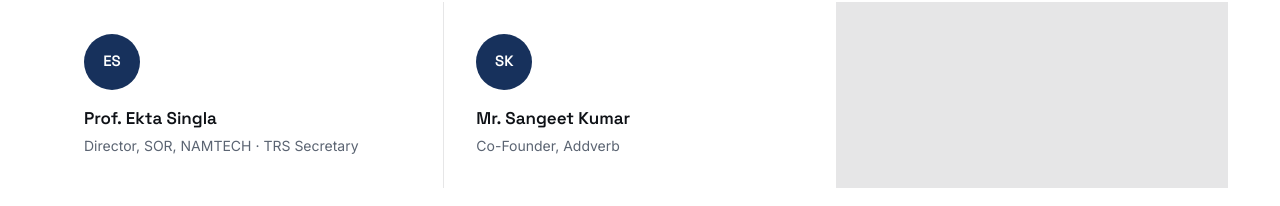
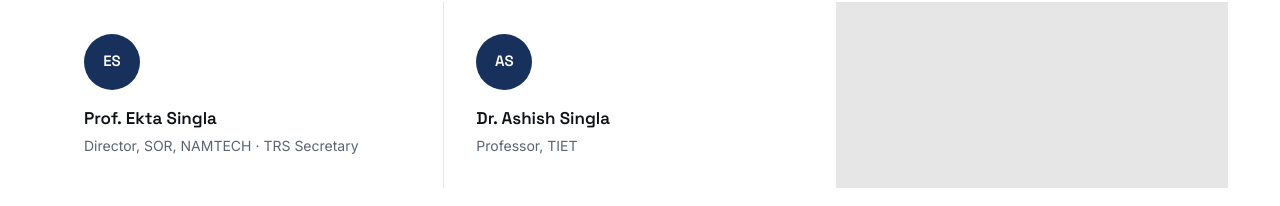
Before and after one commit to trs-tiet/TRS-DSAI-TIET, a Next.js app: page /organizers in a window 1280 px wide. Shown: the part 558-764 px from the top of the page. Built offline with nearby package versions, Linux system fonts and the light colour scheme.

Commit message:
Update organizers.ts

```diff
--- a/data/organizers.ts
+++ b/data/organizers.ts
@@ -17,9 +17,9 @@ export const organizers: Organizer[] = [
     photo: "/images/speakers/ekta-singla.jpg",
   },
   {
-    name: "Mr. Sangeet Kumar",
-    role: "Co-Founder, Addverb",
-    photo: "/images/speakers/sangeet-kumar.jpg",
+    name: "Dr. Ashish Singla",
+    role: "Professor, TIET",
+  //  photo: "/images/speakers/sangeet-kumar.jpg",
   },
   // TODO: add the rest of the organizing committee (faculty coordinators,
   // student organizers, TRS core team) as names are confirmed.
```
